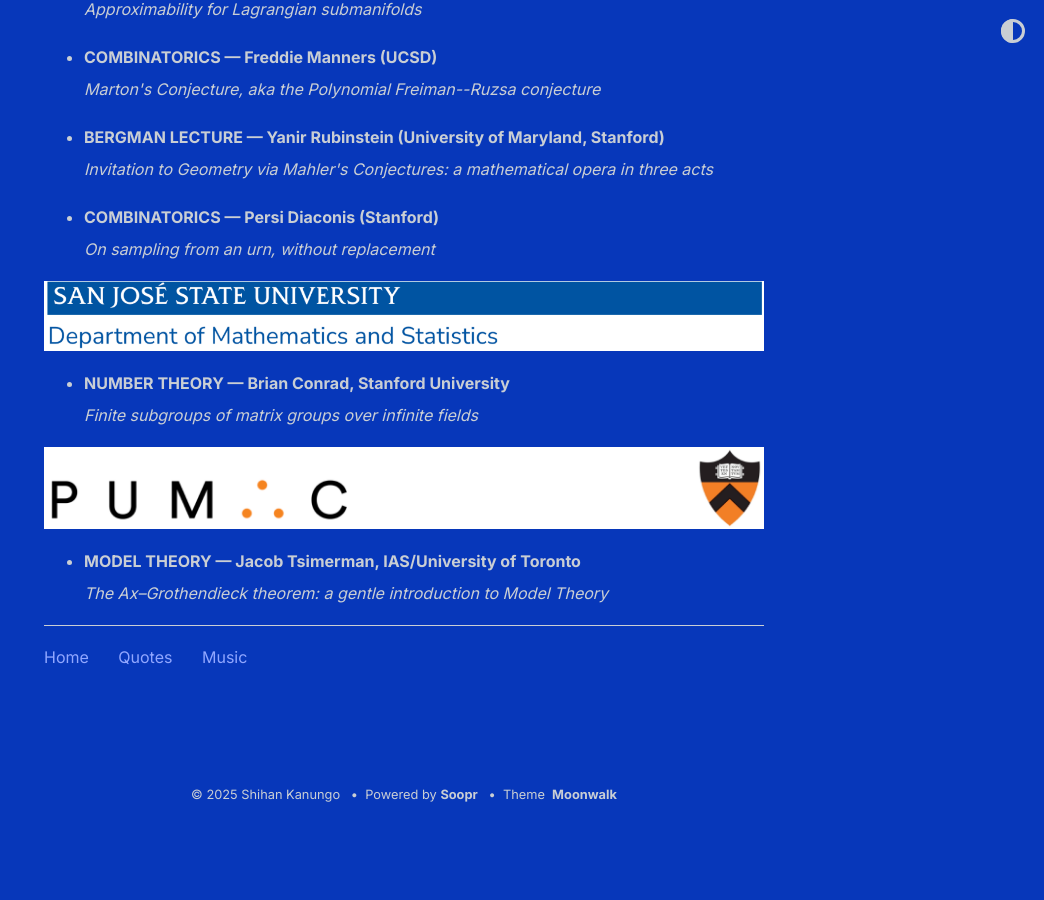
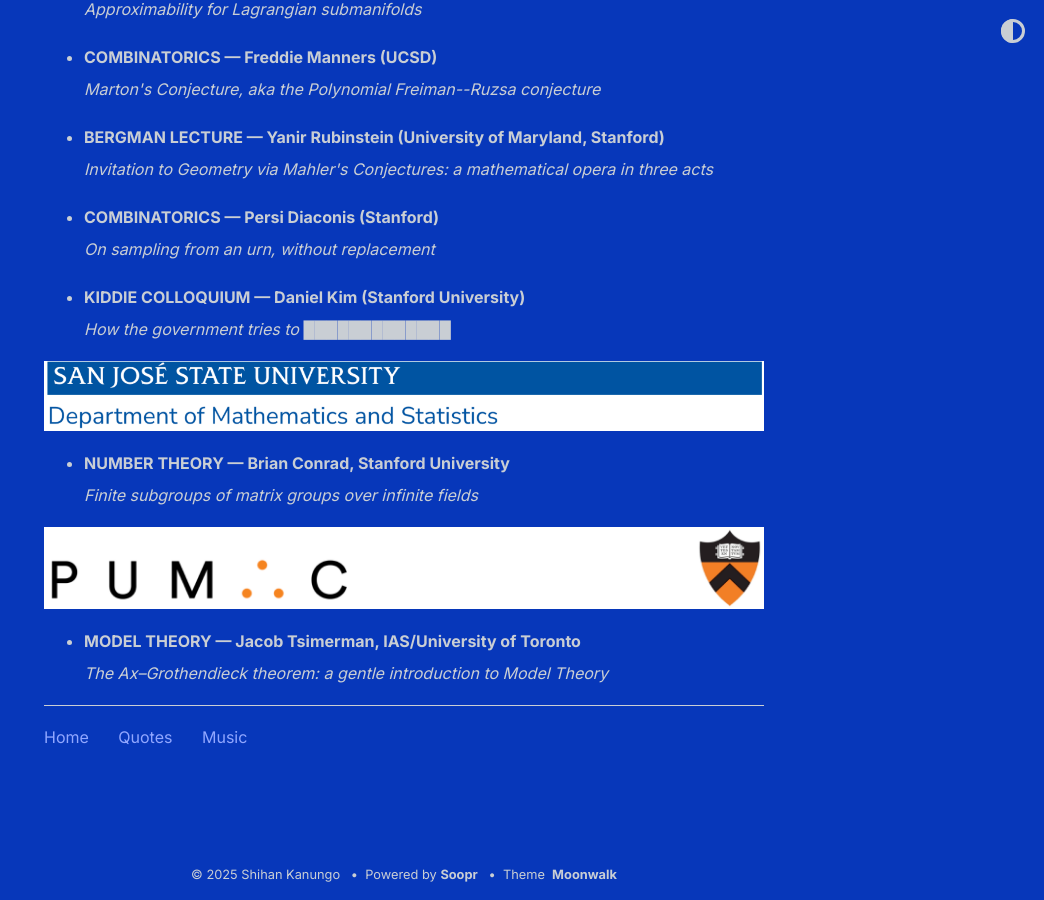
Before and after one commit to shihankanungo/shihankanungo.github.io, a Jekyll site: the page built from math-talks.md, in a window 1280 px wide and 900 px high, scrolled down 7878 px. Shown: the whole window, without its empty margins (236-1280 px from the left). Built offline with Jekyll 4.4.1, drawn with Linux system fonts in a browser that asks for light colours; before the commit the page ends 8698 px from its top, so only the background shows below that.

Commit message:
Update math-talks.md

```diff
--- a/math-talks.md
+++ b/math-talks.md
@@ -536,6 +536,16 @@
 </details></li>
 </ul>
 
+<ul>
+<li><details>
+  <summary style="list-style: none;"><b>KIDDIE COLLOQUIUM &mdash; Daniel Kim (Stanford University)</b><br>
+    <i>How the government tries to █████████████</i></summary>
+  <small><img src="images/12-5a.png" alt="Dec 5"></small>
+</details></li>
+</ul>
+
+
+
 ![sjsu-math](images/sjsu-math.png)
 
 <ul>
```
